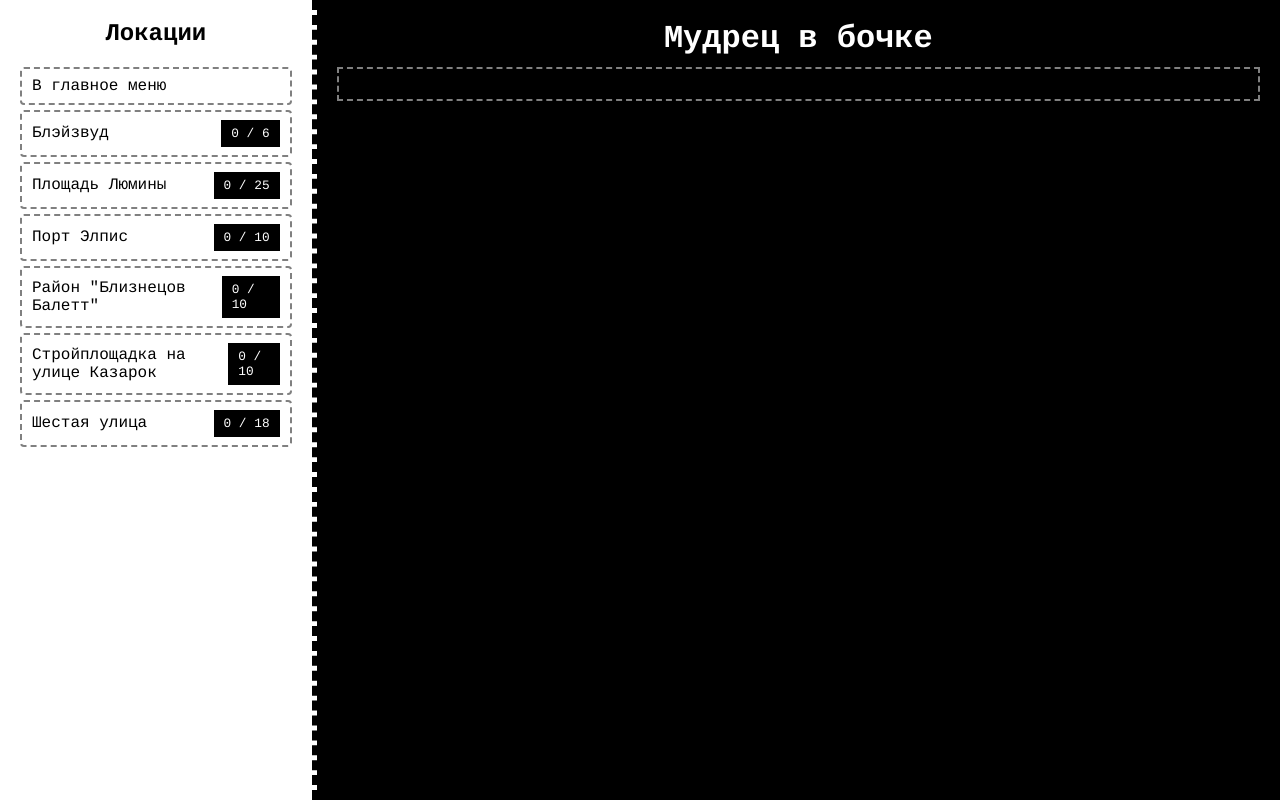
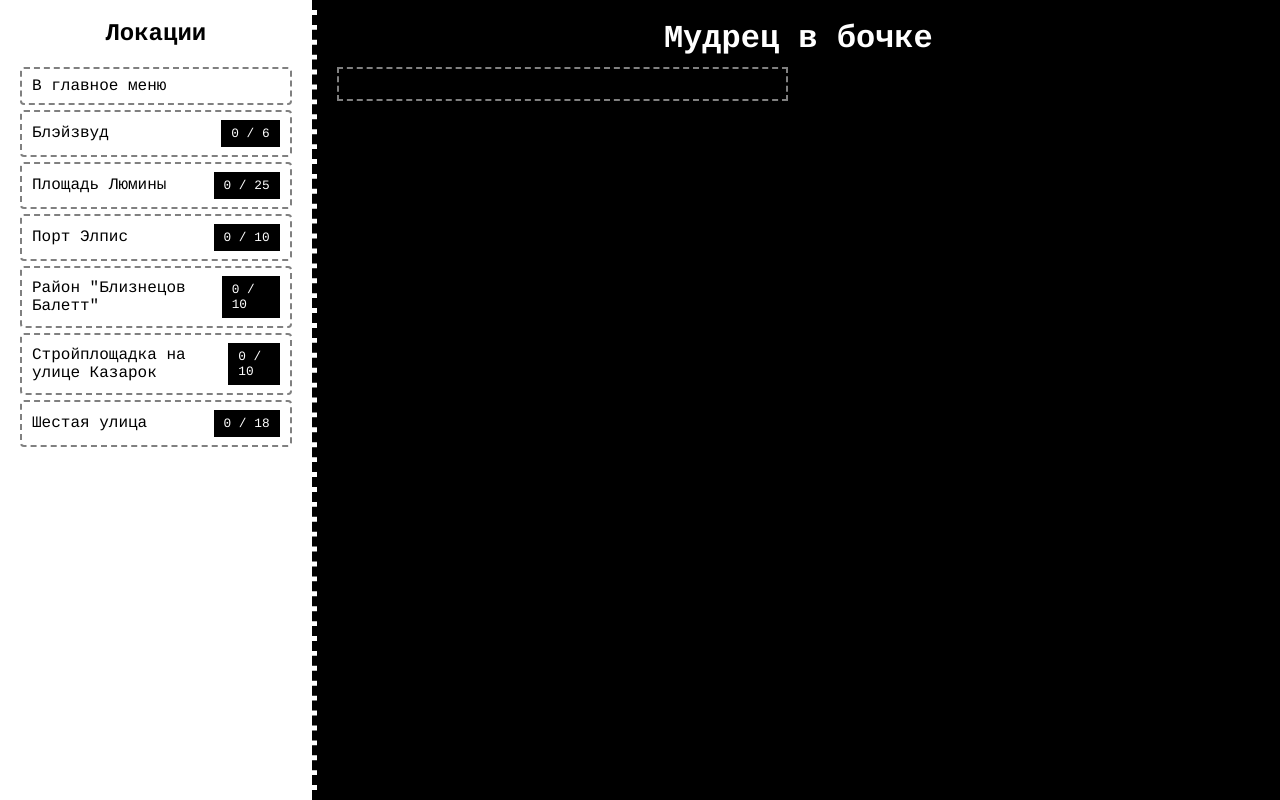
Before and after one commit to VladosssE/zenless_zz_flask, a Flask app: page /sage_stats/ in a window 1280 px wide. Run offline with Flask 3, Linux system fonts and the light colour scheme; some web fonts are replaced.

Commit message:
[7.04] Обновлен дизайн страницы Мудрец в бочке

```diff
--- a/static/styles/sage-stats-style.css
+++ b/static/styles/sage-stats-style.css
@@ -113,7 +113,7 @@ body{
 
 .columns{
 	display: grid;
-	grid-template-columns: repeat(1, 1fr);
+	grid-template-columns: repeat(2, 1fr);
 	gap: 20px;
 }
 
```
